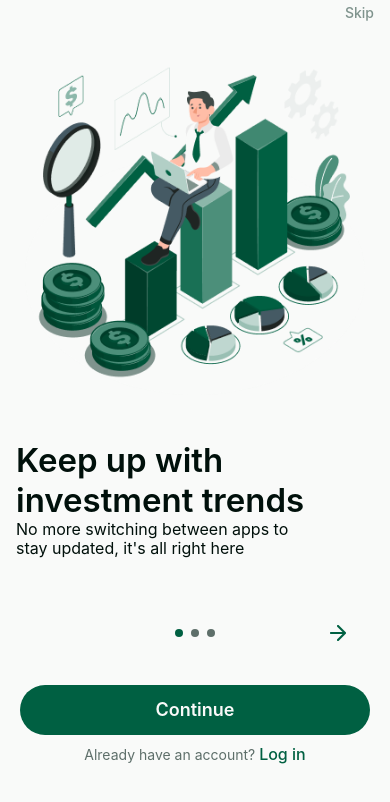
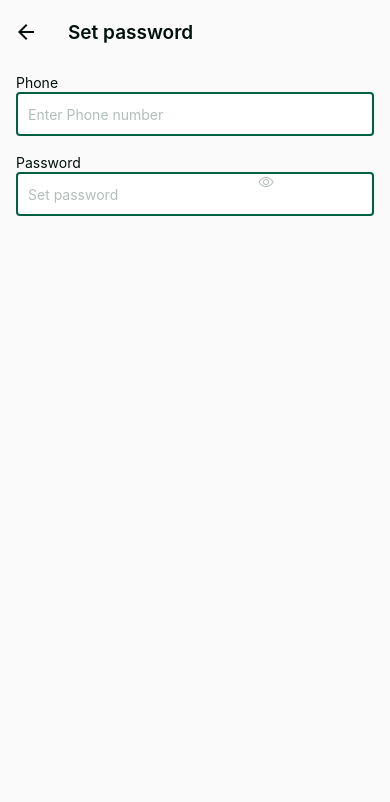
Before and after one commit to debugtitan/mercatus, a React Native app: screen /auth-setup-password in a window 390 px wide. Shown: the top 802 px of the page. Built offline with nearby package versions, Linux system fonts and the light colour scheme.

Commit message:
updates to components

```diff
--- a/constants/Routes.js
+++ b/constants/Routes.js
@@ -7,5 +7,5 @@ export const RoutePaths = Object.freeze({
   COUNTRY_PICKER: 'select-country',
   LOGIN: 'auth-login',
   SIGNUP: 'auth-signup',
-  SET_PASWORD: 'set-password',
+  SET_PASWORD: 'auth-setup-password',
 });
--- a/screens/Onboarding.js
+++ b/screens/Onboarding.js
@@ -90,7 +90,7 @@ export default function OnboardingScreen({ navigation }) {
       <Text style={[Styles().regularParagraph, { textAlign: 'center' }]}>
         Already have an account?{' '}
         <Text
-          onPress={() => navigation.navigate(RoutePaths.NOT_FOUND_ERROR_PAGE)}
+          onPress={() => navigation.navigate(RoutePaths.LOGIN)}
           style={[
             Styles().paragraph,
             { color: theme.PRIMARY, textAlign: 'center' },
--- a/screens/StackNavigationComponent.js
+++ b/screens/StackNavigationComponent.js
@@ -15,6 +15,7 @@ import {
   Login,
   CountryRadioPicker,
   Signup,
+  SetPassword,
 } from '.';
 
 const Stack = createNativeStackNavigator();
@@ -85,6 +86,15 @@ export const MercatusStackNavigator = () => {
             title: 'Account details',
           }}
         />
+
+        <Stack.Screen
+          name="auth-setup-password"
+          component={SetPassword}
+          options={{
+            headerShown: true,
+            title: 'Set password',
+          }}
+        />
       </Stack.Navigator>
     </NavigationContainer>
   );
--- a/screens/auth/SetPassword.js
+++ b/screens/auth/SetPassword.js
@@ -1,10 +1,68 @@
-import { View, Text } from 'react-native'
-import React from 'react'
-import CustomTextInput from "../../components/CustomTextInput"
+/* eslint-disable react-native/no-inline-styles */
+import { View, Text, TextInput } from 'react-native';
+import React, { useState } from 'react';
+import Icon from 'react-native-vector-icons/Ionicons';
+import { PageLayout } from '../../AppLayout';
+import { useTheme, Password } from '../../components';
+import { DARK, LIGHT, Styles } from '../../constants';
 export default function SetPassword() {
+  const { isDarkMode } = useTheme();
+  const theme = isDarkMode ? DARK : LIGHT;
+  const styles = Styles();
+
+  const [phone, setPhone] = useState(null);
+  const [countryCode, setCountryCode] = '+234';
+  const [country, setCountry] = useState('NG');
+
+  const [showPassword, setShowPassword] = useState(true);
+  const [password, setPassword] = useState(null);
+  const [confirmPassword, setConfirmPassword] = useState(null);
+
+  const toggleShowPassword = () => {
+    setShowPassword(!showPassword);
+  };
+
   return (
-    <View>
-      <Text>SetPassword</Text>
-    </View>
-  )
+    <PageLayout>
+      <View style={{ marginTop: 10, paddingHorizontal: 16 }}>
+        {/* Phone Number */}
+        <View style={{ marginBottom: 18 }}>
+          <Text style={styles.textLabel}>Phone</Text>
+          <View style={styles.formContainer}>
+            <TextInput
+              placeholder="Enter Phone number"
+              cursorColor={theme.TABS_INACTIVE}
+              placeholderTextColor={theme.TABS_INACTIVE}
+              keyboardType="number-pad"
+              maxLength={10}
+              //onChangeText={userName => setName(userName)}
+              style={styles.textInput}
+            />
+          </View>
+        </View>
+
+        {/* Password */}
+        <View style={{ marginBottom: 18 }}>
+          <Text style={styles.textLabel}>Password</Text>
+          <View style={styles.formContainer}>
+            <TextInput
+              placeholder="Set password"
+              cursorColor={theme.TABS_INACTIVE}
+              placeholderTextColor={theme.TABS_INACTIVE}
+              keyboardType="number-pad"
+              maxLength={10}
+              onChangeText={userPassword => setPassword(userPassword)}
+              style={styles.textInput}
+              secureTextEntry={!showPassword}
+            />
+            <Icon
+              name={showPassword ? 'eye-outline' : 'eye-off-outline'}
+              color={theme.TABS_INACTIVE}
+              size={16}
+            />
+          </View>
+        </View>
+      </View>
+    </PageLayout>
+  );
 }
--- a/screens/auth/Signup.js
+++ b/screens/auth/Signup.js
@@ -185,6 +185,7 @@ export default function Signup({ route, navigation }) {
         {/*BUTTON */}
         <View style={{ marginTop: 35, paddingHorizontal: 8 }}>
           <TouchableOpacity
+            onPress={() => navigation.navigate(RoutePaths.SET_PASWORD)}
             style={[styles.button, { backgroundColor: theme.PRIMARY }]}
           >
             <Text style={styles.buttonText}>Next</Text>
--- a/screens/index.js
+++ b/screens/index.js
@@ -6,6 +6,7 @@ import NotFound from './errors/NotFound';
 import Login from './auth/Login';
 import CountryRadioPicker from './auth/CustomCountryPicker';
 import Signup from './auth/Signup';
+import SetPassword from './auth/SetPassword';
 export {
   SplashScreenComponent,
   OnboardingScreen,
@@ -15,4 +16,5 @@ export {
   Login,
   CountryRadioPicker,
   Signup,
+  SetPassword
 };
```
